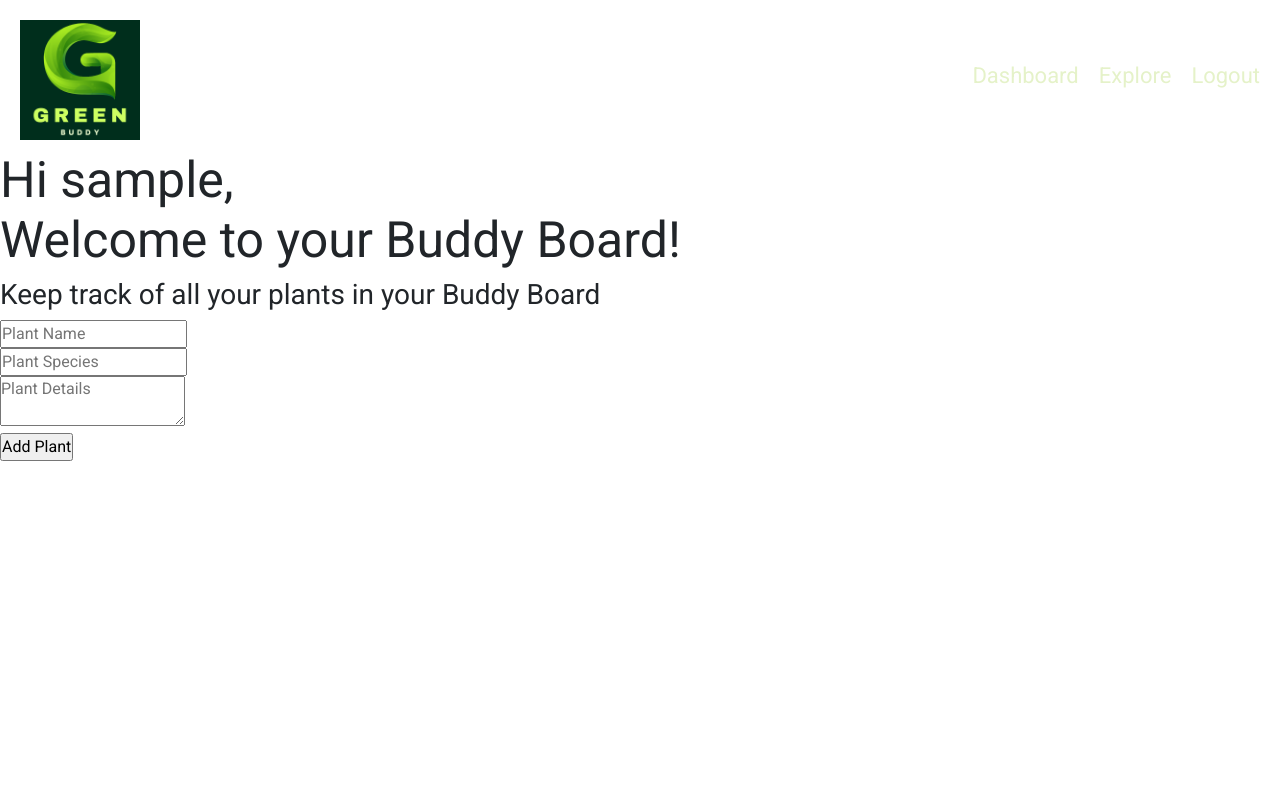
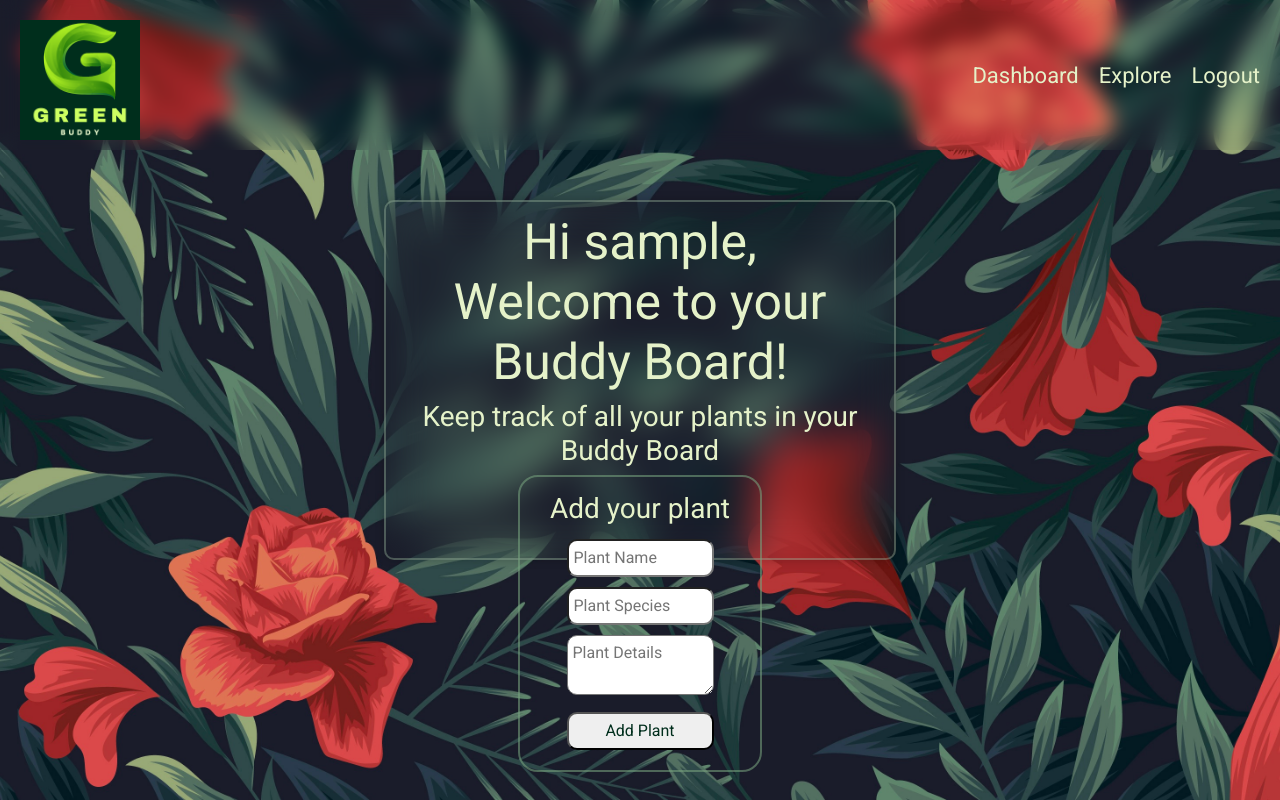
Before and after one commit to m-aparna/Green-Buddy, a Flask app: page /dashboard in a window 1280 px wide. Run offline with Flask 3, Linux system fonts and the light colour scheme; the visitor is signed in with stand-in values (Sample User, id 1); data that the repository does not hold is empty; some libraries are stand-ins or nearby versions.

Commit message:
Updated Dashboard Page

```diff
--- /dev/null
+++ b/app/static/css/dashboard.css
@@ -0,0 +1,54 @@
+* {
+    color: var(--light-color);
+}
+
+.container {
+    text-align: center;
+}
+
+.add_plant {
+    width: 40%;
+    height: 45vh;
+    margin: 50px auto;
+    padding: 10px;
+    background: transparent;
+    border: 2px solid rgba(153, 181, 156, 0.4);
+    backdrop-filter: blur(20px);
+    box-shadow: 0 0 10px rgba(0, 0, 0, 0.2);
+    color: var(--light-color);
+    border-radius: 10px;
+}
+
+.plant_form {
+    background: transparent;
+    border: 2px solid rgba(119, 161, 125, 0.575);
+    width: 50%;
+    margin: auto;
+    padding: 15px;
+    border-radius: 20px;
+}
+
+.plant_form input, textarea {
+    width: 70%;
+    padding: 5px;
+    margin: 5px;
+    border-radius: 10px;
+    color: var(--dark-color);
+}
+
+.button {
+    width: 30%;
+    color: var(--dark-color);
+}
+
+#notes {
+    display: flex;
+    justify-content: center;
+    gap: 20px;
+    list-style: none;
+}
+
+#notes li {
+    border: 1px solid red;
+    padding: 20px;
+}
--- a/app/static/css/form-styles.css
+++ b/app/static/css/form-styles.css
@@ -5,10 +5,6 @@
     box-sizing: border-box;
     --dark-color: #002e1c;
     --light-color: #E5F2C9;
-}
-
-body {
-    min-height: 100vh;
 }
 
 .container {
--- a/app/static/css/styles.css
+++ b/app/static/css/styles.css
@@ -4,6 +4,11 @@
     font-family: 'Roboto';
     --dark-color: #002e1c;
     --light-color: #E5F2C9;
+}
+
+
+body {
+    min-height: 100vh;
 }
 
 a {
--- a/app/templates/dashboard.html
+++ b/app/templates/dashboard.html
@@ -3,6 +3,16 @@
 
 <!-- CSS -->
 {% block css %}
+<link rel="stylesheet" href="{{ url_for('static', filename='/css/dashboard.css') }}">
+<!-- Adding inline style for background image for Jinja2 to process -->
+<style>
+    body {
+        background-image: url("{{ url_for('static', filename='img/dashboard-bg.jpg') }}");
+        background-repeat: no-repeat;
+        background-size: cover;
+        background-position: center;
+    }
+</style>
 {% endblock %}
 
 <!-- Title -->
@@ -10,20 +20,24 @@
 
 <!-- Body -->
 {% block content %}
+<div class="add_plant">
 <h1>Hi {{ user.username }},<br>Welcome to your Buddy Board!</h1>
 <h3>Keep track of all your plants in your Buddy Board</h3>
-<form action="" method="post">
+    <form action="" method="post" class="plant_form">
+        <h3>Add your plant</h3>
         <input type="text" name="plant_name" placeholder="Plant Name" required><br>
         <input type="text" name="plant_species" placeholder="Plant Species" required><br>
         <textarea name="details" placeholder="Plant Details" required></textarea><br>
-        <input type="submit" value="Add Plant">
-</form>
+        <input type="submit" value="Add Plant" class="button">
+    </form>
+</div>
 <!-- Section to show all existing notes -->
  <ul id="notes">
         <!-- Displaying notes with delete button -->
         {% for note in notes %}
         <li>
-            <strong>{{ note.plant_name }}</strong>: {{ note.plant_species }}<br>
+            <h4>{{ note.plant_name }}</h4><br>
+            <p>Type: {{ note.plant_species }}</p><br>
             <p>{{ note.details }}</p>
             <form action="/delete-note/{{ note.id }}" method="POST" style="display: inline;">
                 <input type="submit" value="Delete">
--- a/app/templates/login.html
+++ b/app/templates/login.html
@@ -26,7 +26,7 @@
     <h1>Buddy Login</h1>
     <div class="input-box">
         <i class='bx bxs-user'></i>
-        <input type="text" name = "username" placeholder="Username" required>
+        <input type="text" name = "email" placeholder="Email" required>
     </div>
     <div class="input-box">
         <i class='bx bxs-lock-alt'></i>
@@ -34,7 +34,7 @@
     </div>
     <button type="submit" class="btn">Login</button>
     <div class="login-link">
-        <p>New to Green Buddy? Then, try <a href="#">Sign Up</a></p>
+        <p>New to Green Buddy? Then, try <a href="{{url_for('auth.sign_up')}}">Sign Up</a></p>
     </div>
 </form>
 {% endblock %}
--- a/app/templates/sign_up.html
+++ b/app/templates/sign_up.html
@@ -42,7 +42,7 @@
     </div>
     <button type="submit" class="btn">Submit</button>
     <div class="login-link">
-        <p>Already a Buddy? Then, try <a href="#">Login</a></p>
+        <p>Already a Buddy? Then, try <a href="{{url_for('auth.login')}}">Login</a></p>
     </div>
 </form>
 {% endblock %}
```
Also changed, not shown: README.md, app/static/img/dashboard-bg.jpg (added).
